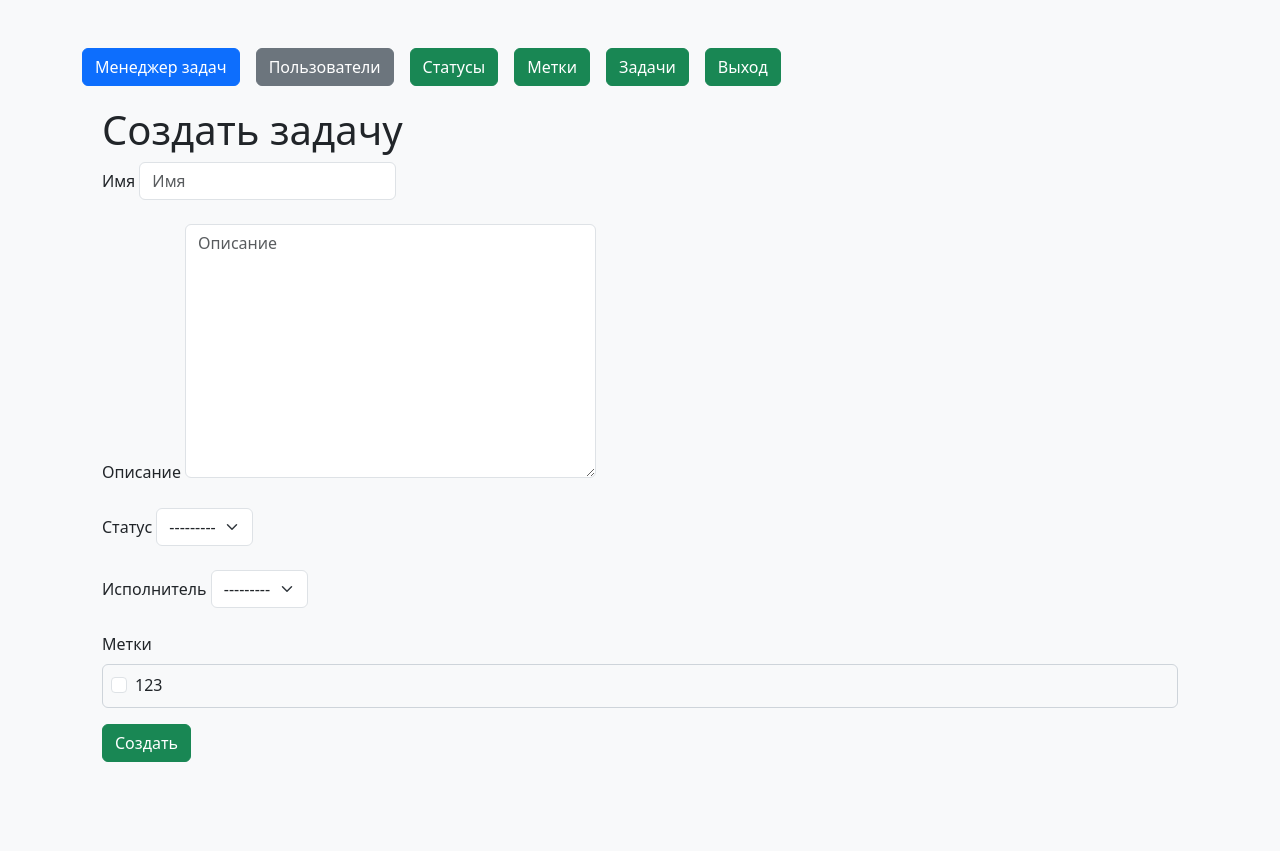
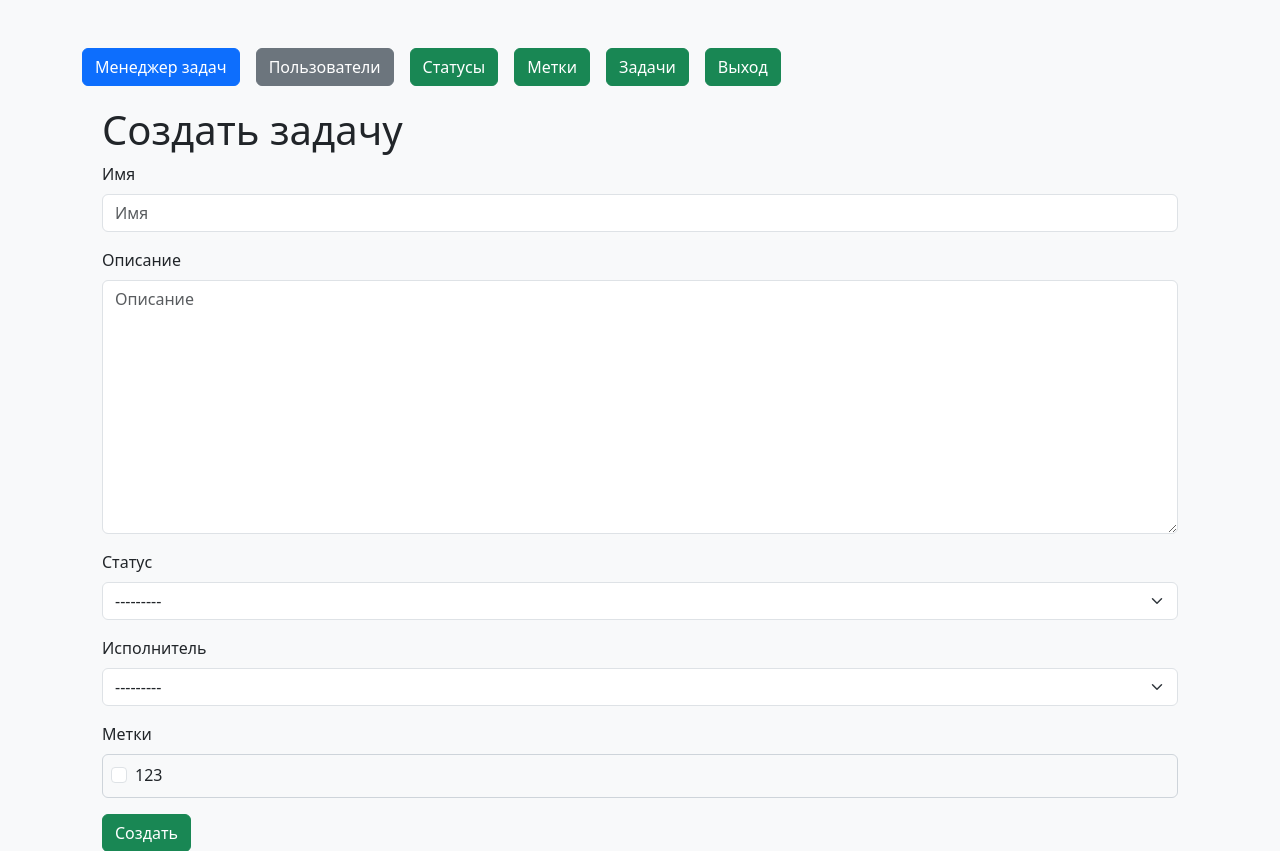
Before and after one commit to lovedr6s/python-project-52, a Django app: page /tasks/create/ in a window 1280 px wide. Shown: the top 851 px of the page. Before the commit the page ends 762 px from the top, so only its background shows below. Run offline with Django 5.2, Linux system fonts and the light colour scheme; a user stored in the database is signed in; data comes from the database, SQL or seed files in the repository; both versions use the stored data as it was after the commit; some libraries are stand-ins or nearby versions.

```diff
--- a/task_manager/tasks/forms.py
+++ b/task_manager/tasks/forms.py
@@ -1,7 +1,7 @@
 from django import forms
 from .models import Task
 from task_manager.labels.models import Label
-
+from django.contrib.auth.models import User
 
 class TaskForm(forms.ModelForm):
     tags = forms.ModelMultipleChoiceField(
@@ -25,6 +25,7 @@ class TaskForm(forms.ModelForm):
         super().__init__(*args, **kwargs)
         self.fields['name'].widget.attrs.update({'placeholder': 'Имя'})
         self.fields['description'].widget.attrs.update({'placeholder': 'Описание'})
+        self.fields['assignee'].queryset = User.objects.all()
         for name, field in self.fields.items():
             widget = field.widget
 
--- a/task_manager/tasks/templates/task_form.html
+++ b/task_manager/tasks/templates/task_form.html
@@ -21,9 +21,7 @@
                 {% endfor %}
             </div>
             {% else %}
-                <label class="form-label" for="{{ field.id_for_label }}">
                 {{ field }}
-                </label>
             {% endif %}
 
             {% if field.help_text %}
```
Also changed, not shown: db.sqlite3.
